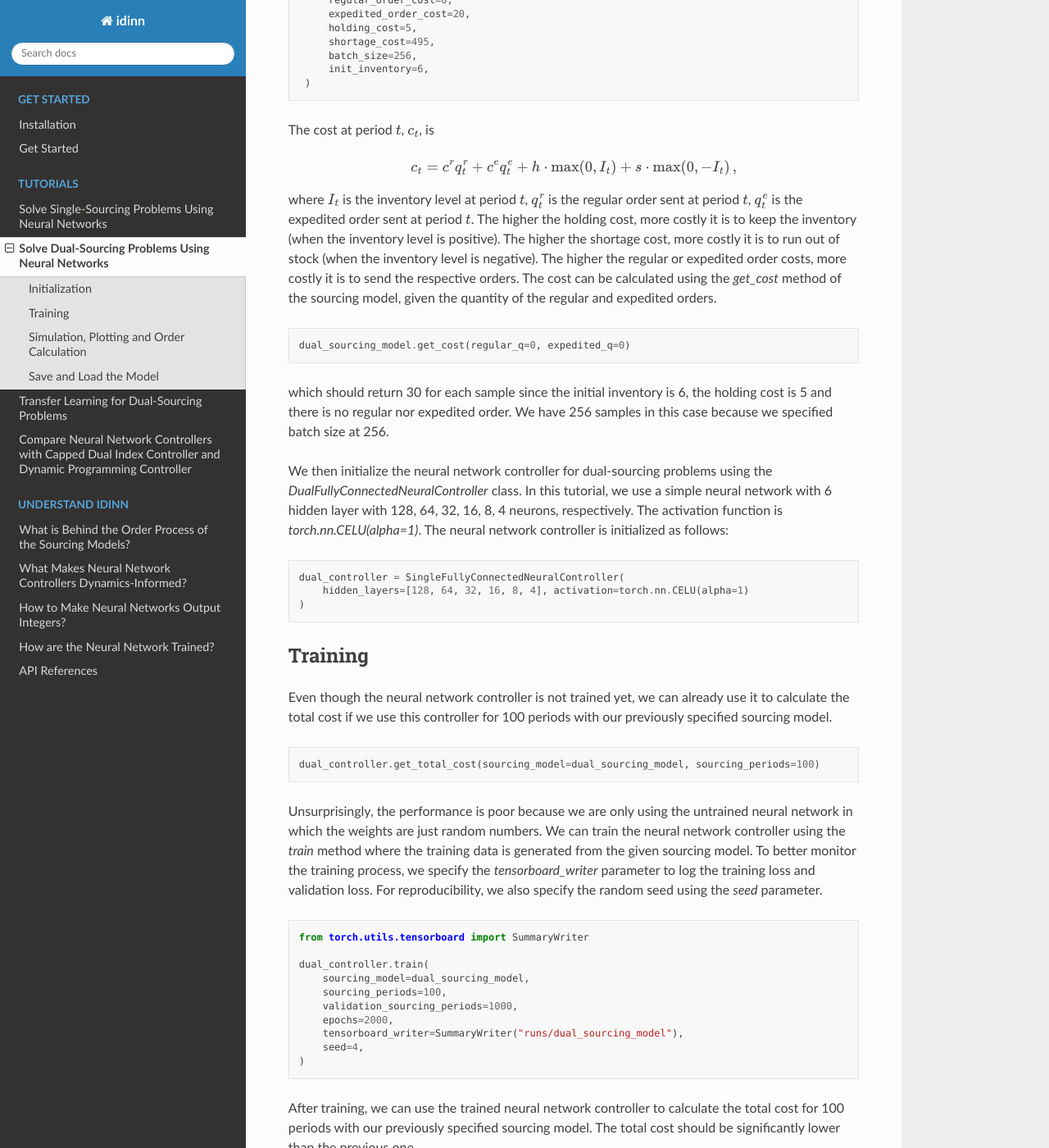
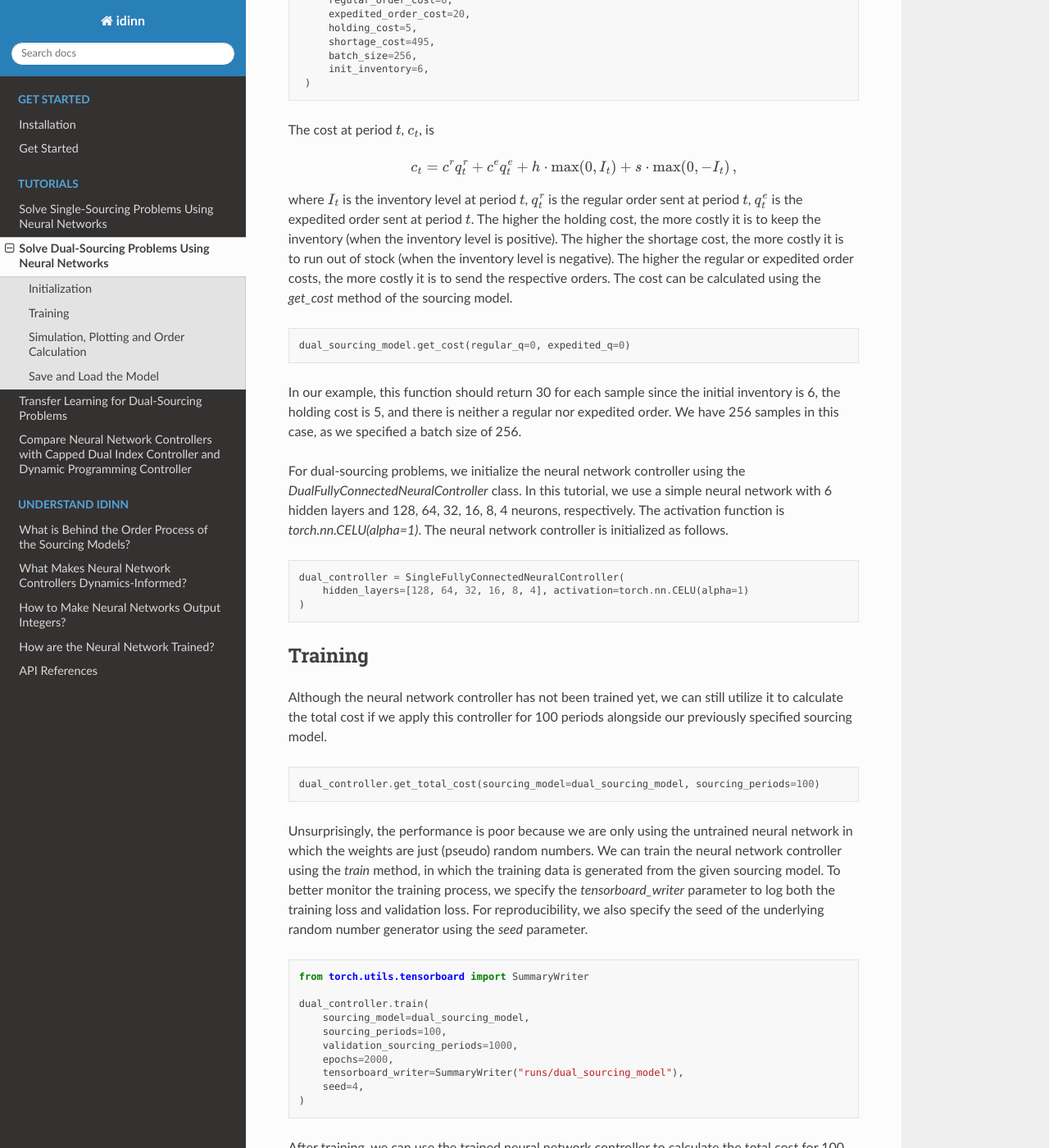
Before and after one commit to iewaij/idinn-streamlit, a Sphinx documentation site: the page built from docs/tutorials/dual.rst, in a window 1280 px wide and 1400 px high, scrolled down 799 px. Shown: the whole window at 82% size. Built offline with Sphinx 7.4.7 and the Read the Docs theme 2.0.0, drawn with Linux system fonts in a browser that asks for light colours; some of the changed text lies outside the part shown.

Commit message:
Update file dual.rst

```diff
--- a/docs/tutorials/dual.rst
+++ b/docs/tutorials/dual.rst
@@ -31,15 +31,15 @@ The cost at period :math:`t`, :math:`c_t`, is
 
    c_t = c^r q^r_t + c^e q^e_t + h \cdot \max(0, I_t) + s \cdot \max(0, - I_t)\,,
 
-where :math:`I_t` is the inventory level at period :math:`t`, :math:`q^r_t` is the regular order sent at period :math:`t`, :math:`q^e_t` is the expedited order sent at period :math:`t`. The higher the holding cost, more costly it is to keep the inventory (when the inventory level is positive). The higher the shortage cost, more costly it is to run out of stock (when the inventory level is negative). The higher the regular or expedited order costs, more costly it is to send the respective orders. The cost can be calculated using the `get_cost` method of the sourcing model, given the quantity of the regular and expedited orders.
+where :math:`I_t` is the inventory level at period :math:`t`, :math:`q^r_t` is the regular order sent at period :math:`t`, :math:`q^e_t` is the expedited order sent at period :math:`t`. The higher the holding cost, the more costly it is to keep the inventory (when the inventory level is positive). The higher the shortage cost, the more costly it is to run out of stock (when the inventory level is negative). The higher the regular or expedited order costs, the more costly it is to send the respective orders. The cost can be calculated using the `get_cost` method of the sourcing model.
 
 .. code-block:: python
 
    dual_sourcing_model.get_cost(regular_q=0, expedited_q=0)
 
-which should return 30 for each sample since the initial inventory is 6, the holding cost is 5 and there is no regular nor expedited order. We have 256 samples in this case because we specified batch size at 256.
+In our example, this function should return 30 for each sample since the initial inventory is 6, the holding cost is 5, and there is neither a regular nor expedited order. We have 256 samples in this case, as we specified a batch size of 256.
 
-We then initialize the neural network controller for dual-sourcing problems using the `DualFullyConnectedNeuralController` class. In this tutorial, we use a simple neural network with 6 hidden layer with 128, 64, 32, 16, 8, 4 neurons, respectively. The activation function is `torch.nn.CELU(alpha=1)`. The neural network controller is initialized as follows:
+For dual-sourcing problems, we initialize the neural network controller using the `DualFullyConnectedNeuralController` class. In this tutorial, we use a simple neural network with 6 hidden layers and 128, 64, 32, 16, 8, 4 neurons, respectively. The activation function is `torch.nn.CELU(alpha=1)`. The neural network controller is initialized as follows.
 
 .. code-block:: python
 
@@ -50,13 +50,13 @@ We then initialize the neural network controller for dual-sourcing problems usin
 Training
 --------
 
-Even though the neural network controller is not trained yet, we can already use it to calculate the total cost if we use this controller for 100 periods with our previously specified sourcing model.
+Although the neural network controller has not been trained yet, we can still utilize it to calculate the total cost if we apply this controller for 100 periods alongside our previously specified sourcing model.
 
 .. code-block:: python
 
     dual_controller.get_total_cost(sourcing_model=dual_sourcing_model, sourcing_periods=100)
 
-Unsurprisingly, the performance is poor because we are only using the untrained neural network in which the weights are just random numbers. We can train the neural network controller using the `train` method where the training data is generated from the given sourcing model. To better monitor the training process, we specify the `tensorboard_writer` parameter to log the training loss and validation loss. For reproducibility, we also specify the random seed using the `seed` parameter.
+Unsurprisingly, the performance is poor because we are only using the untrained neural network in which the weights are just (pseudo) random numbers. We can train the neural network controller using the `train` method, in which the training data is generated from the given sourcing model. To better monitor the training process, we specify the `tensorboard_writer` parameter to log both the training loss and validation loss. For reproducibility, we also specify the seed of the underlying random number generator using the  `seed` parameter.
 
 .. code-block:: python
 
@@ -80,7 +80,7 @@ After training, we can use the trained neural network controller to calculate th
 Simulation, Plotting and Order Calculation
 ------------------------------------------
 
-We can also inspect how the controller perform in the specified sourcing environment by plotting the inventory and order history, and calculate optimal orders for applications.
+We can also inspect how the controller performs in the specified sourcing environment by (i) plotting the inventory and order histories and (ii) calculating optimal orders.
 
 .. code-block:: python
 
```
Also changed, not shown: other parts of docs/tutorials/dual.rst (+2 -2 lines).
